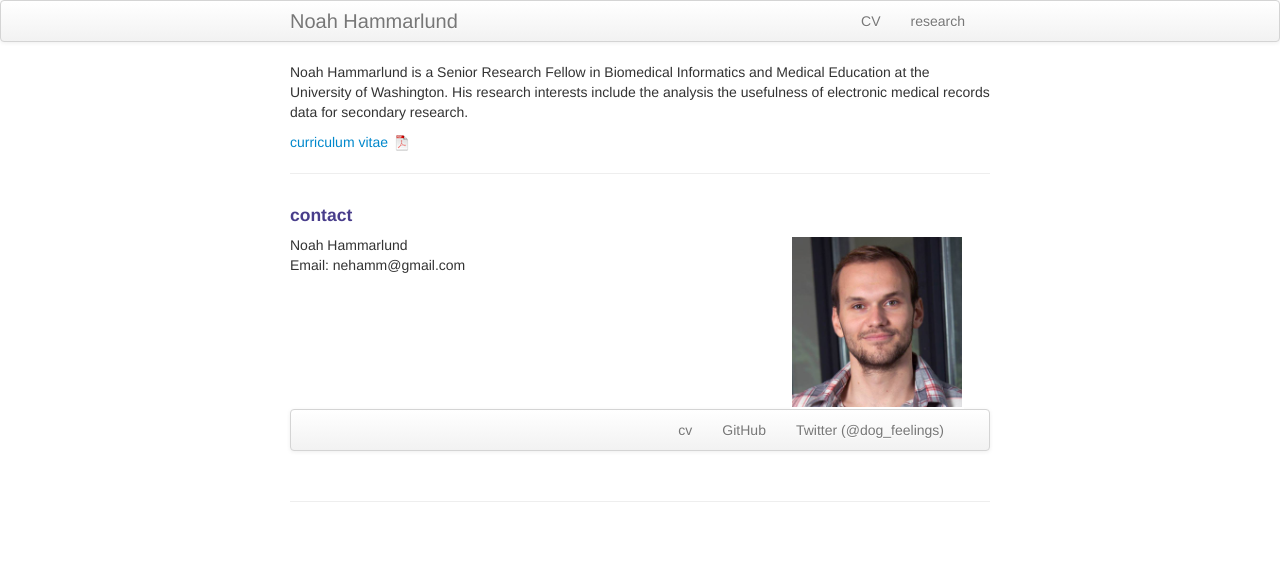
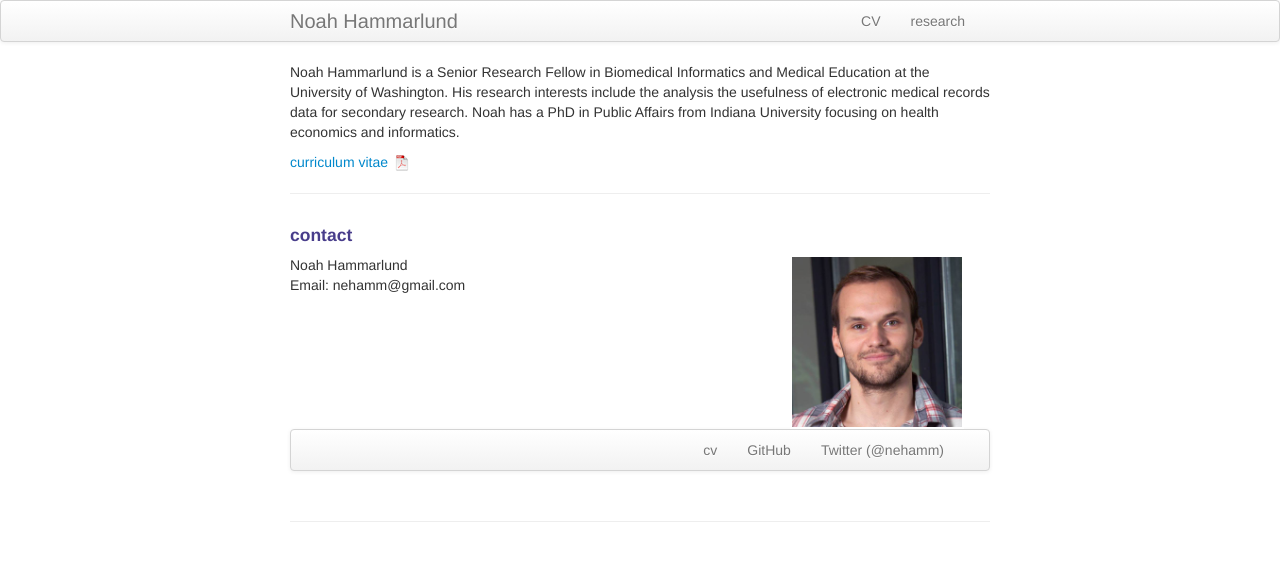
Before and after one commit to nohammar/nohammar.github.io, a Jekyll site: the page built from index.md, in a window 1280 px wide. Shown: the top 561 px of the page. Built offline with Jekyll 4.4.1, drawn with Linux system fonts in a browser that asks for light colours.

Commit message:
update my website

```diff
--- a/index.md
+++ b/index.md
@@ -6,7 +6,7 @@ keywords: Noah, Hammarlund, machine learning, electronic medical records,electro
 ---
 
 Noah Hammarlund is a Senior Research Fellow in Biomedical Informatics and Medical Education at the University of Washington. His research interests include
-the analysis the usefulness of electronic medical records data for secondary research.
+the analysis the usefulness of electronic medical records data for secondary research. Noah has a PhD in Public Affairs from Indiana University focusing on health economics and informatics.
 
 [curriculum vitae ![CV as pdf]({{ BASE_PATH }}/pages/icons16/pdf-icon.png)]({{ BASE_PATH }}/assets/CV.pdf)<br/>
 
@@ -36,7 +36,7 @@ the analysis the usefulness of electronic medical records data for secondary res
       <ul class="nav">
           <li><a href="{{ BASE_PATH }}/assets/CV.pdf">cv</a></li>
           <li><a href="https://github.com/nohammar">GitHub</a></li>
-          <li><a href="https://twitter.com/nehamm">Twitter (@dog_feelings)</a></li>
+          <li><a href="https://twitter.com/nehamm">Twitter (@nehamm)</a></li>
       </ul>
   </div>
 </div>
```
